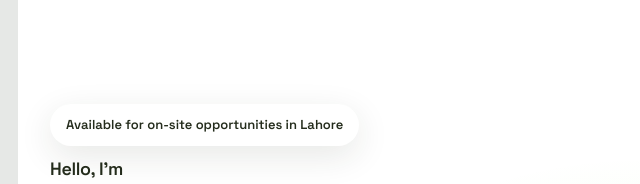
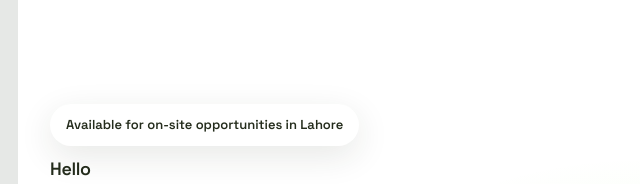
Before and after one commit to muhammadnaveedgurmani/Portfolio, a plain HTML site: page index.html in a window 1280 px wide. Shown: the top 184 px of the page, 0-640 px from the left. Drawn offline with Linux system fonts and the light colour scheme.

Commit message:
Hero greeting: Hello only

```diff
--- a/index.html
+++ b/index.html
@@ -128,7 +128,7 @@
           <div class="nav-menu" id="navMenu"><a href="#work">Selected Works</a><a href="#process">How I Work</a><a href="#about">Who I Am</a><a href="#contact">Contact</a></div>
         </nav>
         <div class="availability">Available for on-site opportunities in Lahore</div>
-        <h1 class="hero-title" id="hero-title"><span class="hello stagger-item" style="--stagger-delay:.1s">Hello, I’m</span><strong class="stagger-item" style="--stagger-delay:.2s">Muhammad Naveed</strong><em class="stagger-item" style="--stagger-delay:.3s">AI/ML Engineer</em></h1>
+        <h1 class="hero-title" id="hero-title"><span class="hello stagger-item" style="--stagger-delay:.1s">Hello</span><strong class="stagger-item" style="--stagger-delay:.2s">Muhammad Naveed</strong><em class="stagger-item" style="--stagger-delay:.3s">AI/ML Engineer</em></h1>
         <img class="hero-portrait stagger-item" style="--stagger-delay:.4s" src="assets/muhammad-naveed-transparent.png" alt="Muhammad Naveed">
         <p class="hero-note">I build practical AI and machine learning systems, from computer vision models to LLM-powered applications.</p>
         <div class="hero-actions"><a class="btn btn-paper" href="assets/Muhammad-Naveed-CV.pdf" download>Download CV</a><a class="btn btn-dark" href="https://wa.me/923136035910" target="_blank" rel="noreferrer">Get in Touch <span aria-hidden="true">↗</span></a></div>
```
